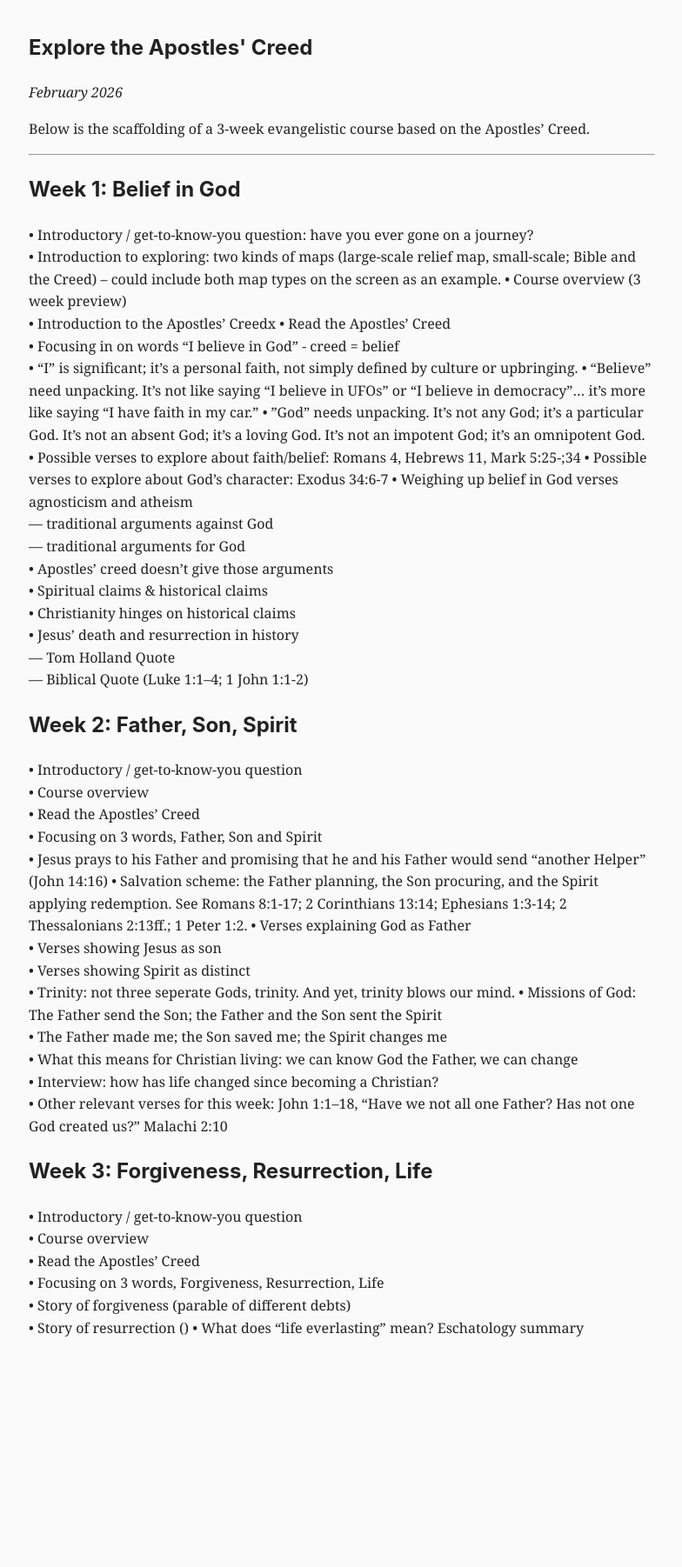
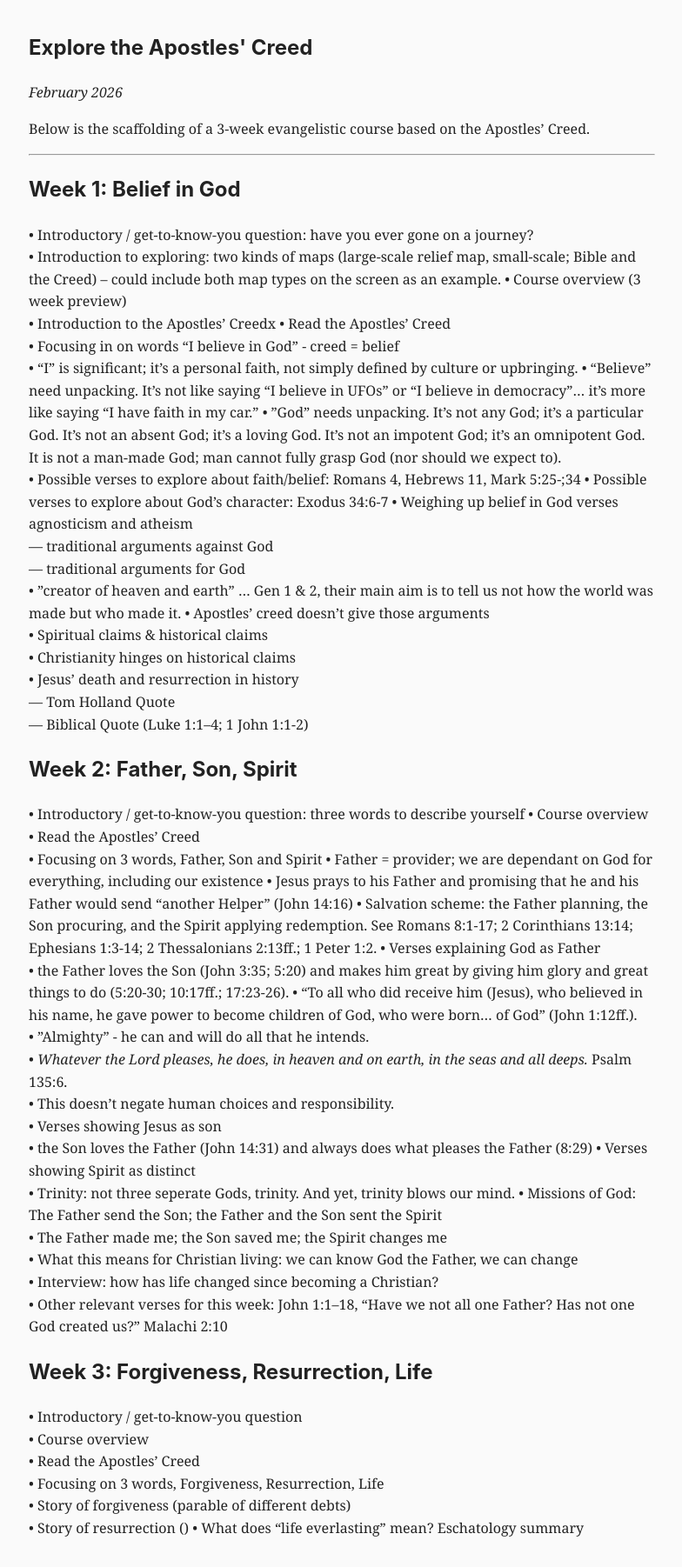
Before and after one commit to pipwitheridge/blog, a Jekyll site: the page built from _posts/2026-02-17-explore-the-apostles-creed copy.md, in a window 1280 px wide. Shown: the whole page at 87% size, without its empty margins (247-1031 px from the left). Built offline with Jekyll 4.4.1, drawn with Linux system fonts in a browser that asks for light colours; before the commit the page ends 1572 px from its top, so only the background shows below that.

Commit message:
multiple updates

```diff
--- a/_posts/2026-02-17-explore-the-apostles-creed copy.md
+++ b/_posts/2026-02-17-explore-the-apostles-creed copy.md
@@ -19,12 +19,13 @@ Below is the scaffolding of a 3-week evangelistic course based on the Apostles'
 • Focusing in on words "I believe in God" - creed = belief
 • "I" is significant; it's a personal faith, not simply defined by culture or upbringing.
 • "Believe" need unpacking. It's not like saying "I believe in UFOs" or "I believe in democracy"... it's more like saying "I have faith in my car."
-• "God" needs unpacking. It's not any God; it's a particular God. It's not an absent God; it's a loving God. It's not an impotent God; it's an omnipotent God.
+• "God" needs unpacking. It's not any God; it's a particular God. It's not an absent God; it's a loving God. It's not an impotent God; it's an omnipotent God. It is not a man-made God; man cannot fully grasp God (nor should we expect to).
 • Possible verses to explore about faith/belief: Romans 4, Hebrews 11, Mark 5:25-;34
 • Possible verses to explore about God's character: Exodus 34:6-7
 • Weighing up belief in God verses agnosticism and atheism
 — traditional arguments against God
 — traditional arguments for God
+• "creator of heaven and earth" ... Gen 1 & 2, their main aim is to tell us not how the world was made but who made it.
 • Apostles' creed doesn't give those arguments
 • Spiritual claims & historical claims
 • Christianity hinges on historical claims
@@ -34,14 +35,21 @@ Below is the scaffolding of a 3-week evangelistic course based on the Apostles'
 
 # Week 2: Father, Son, Spirit
 
-• Introductory / get-to-know-you question
+• Introductory / get-to-know-you question: three words to describe yourself
 • Course overview
 • Read the Apostles' Creed
 • Focusing on 3 words, Father, Son and Spirit
+• Father = provider; we are dependant on God for everything, including our existence
 • Jesus prays to his Father and promising that he and his Father would send “another Helper” (John 14:16)
 • Salvation scheme: the Father planning, the Son procuring, and the Spirit applying redemption. See Romans 8:1-17; 2 Corinthians 13:14; Ephesians 1:3-14; 2 Thessalonians 2:13ff.; 1 Peter 1:2.
 • Verses explaining God as Father
+• the Father loves the Son (John 3:35; 5:20) and makes him great by giving him glory and great things to do (5:20-30; 10:17ff.; 17:23-26).
+• “To all who did receive him (Jesus), who believed in his name, he gave power to become children of God, who were born... of God” (John 1:12ff.).
+• "Almighty" - he can and will do all that he intends.
+• *Whatever the Lord pleases, he does, in heaven and on earth, in the seas and all deeps.* Psalm 135:6.
+• This doesn't negate human choices and responsibility.
 • Verses showing Jesus as son
+• the Son loves the Father (John 14:31) and always does what pleases the Father (8:29)
 • Verses showing Spirit as distinct
 • Trinity: not three seperate Gods, trinity. And yet, trinity blows our mind.
 • Missions of God: The Father send the Son; the Father and the Son sent the Spirit
```
Also changed, not shown: _posts/2026-03-01-mark-11.md (added, +18 -0 lines), 2 other files.
